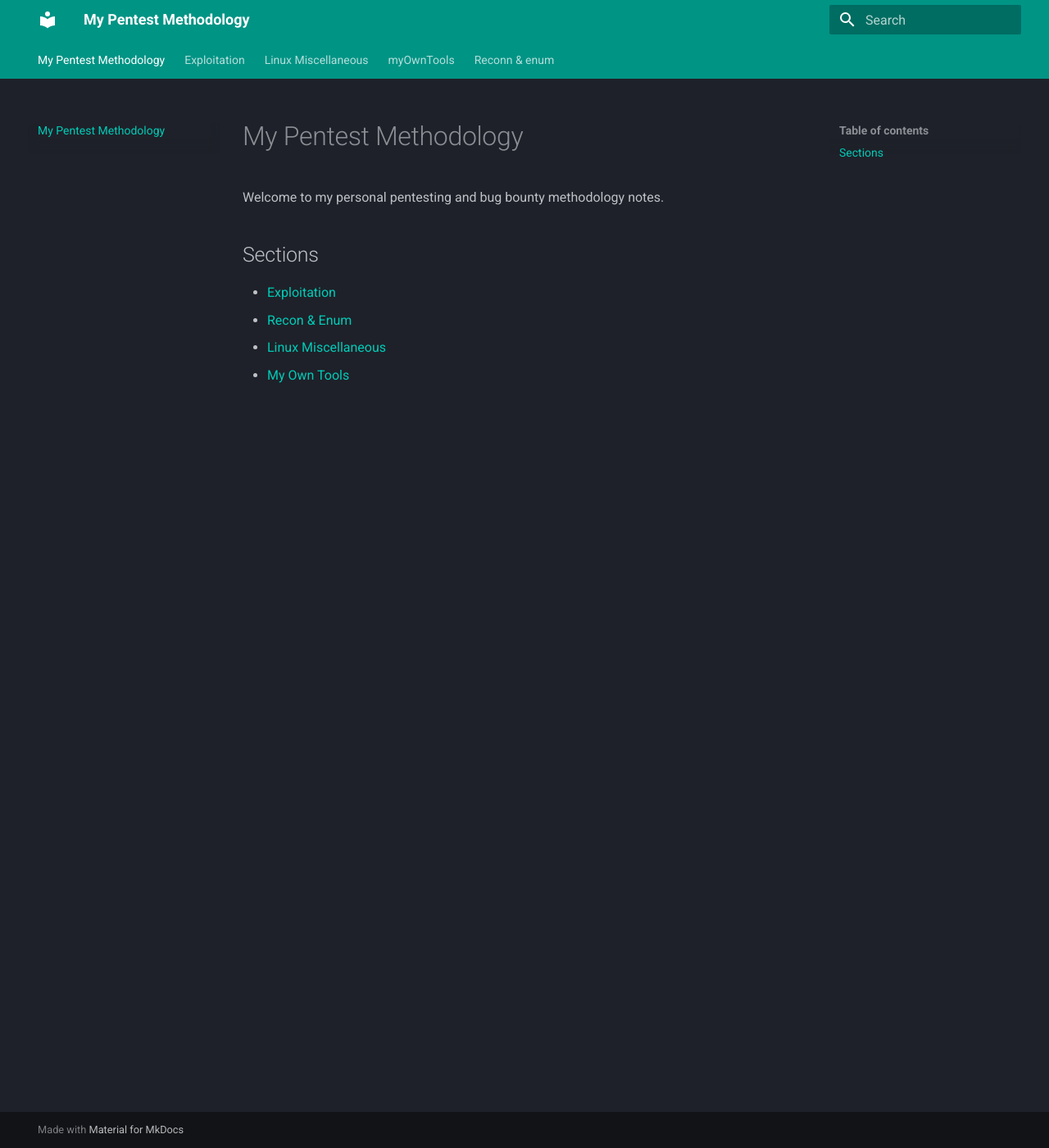
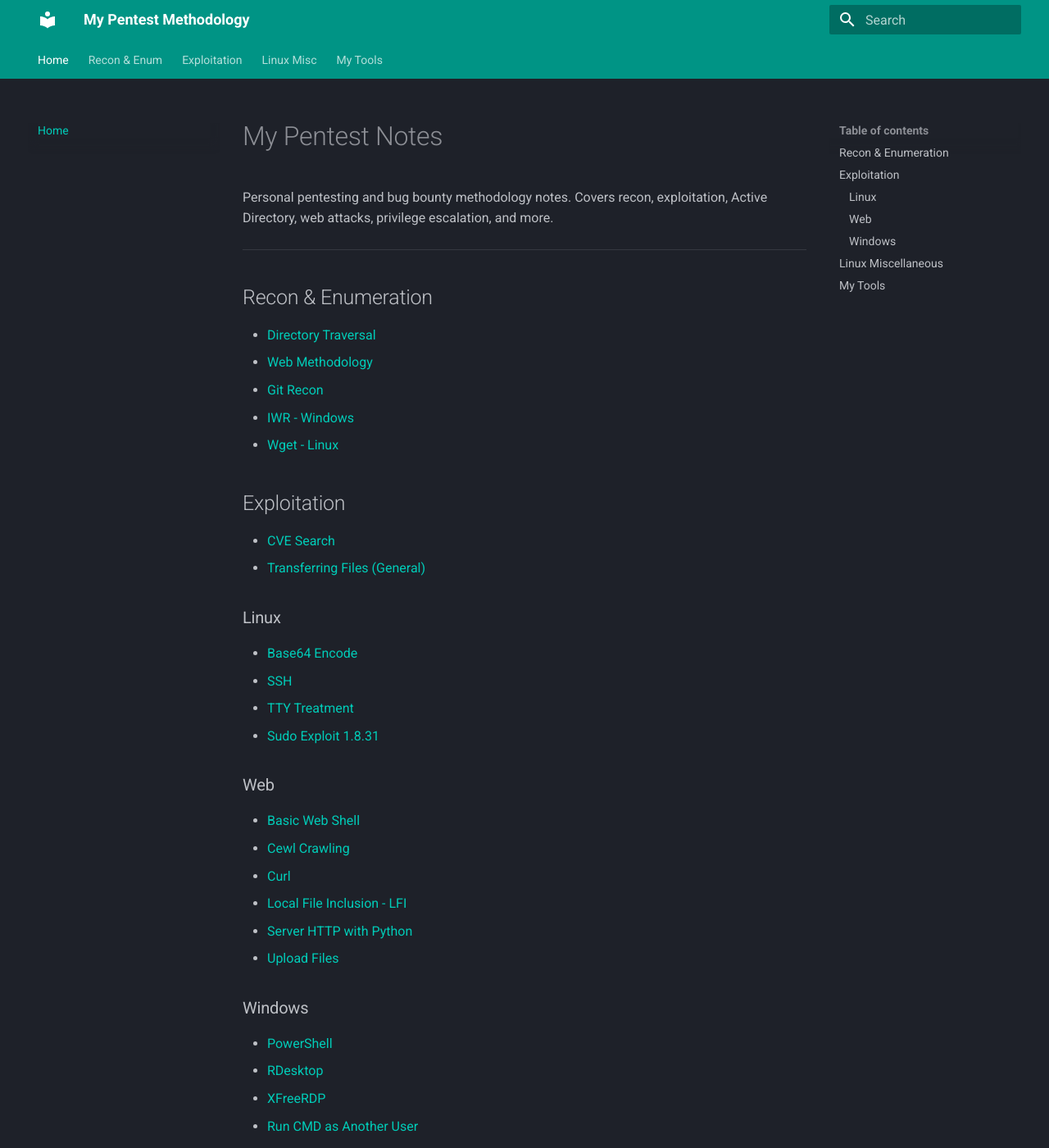
Before and after one commit to brojasl90/myMethodNotes, an MkDocs documentation site: the page built from docs/index.md, in a window 1280 px wide and 1400 px high. Shown: the whole window at 82% size. Built offline with MkDocs 1.6.1 and Material for MkDocs 9.7.7, drawn with Linux system fonts in a browser that asks for light colours; some of the changed text lies outside the part shown.

Commit message:
Fix index.md links to match actual structure

```diff
--- a/docs/index.md
+++ b/docs/index.md
@@ -1,10 +1,50 @@
-# My Pentest Methodology
+# My Pentest Notes
 
-Welcome to my personal pentesting and bug bounty methodology notes.
+Personal pentesting and bug bounty methodology notes. Covers recon, exploitation,
+Active Directory, web attacks, privilege escalation, and more.
 
-## Sections
+---
 
-- [Exploitation](Exploitation/)
-- [Recon & Enum](reconn & enum/)
-- [Linux Miscellaneous](Linux - Miscellaneous/)
-- [My Own Tools](myOwnTools/)
+## Recon & Enumeration
+- [Directory Traversal](reconn & enum/Directory Transversal.md)
+- [Web Methodology](reconn & enum/web methodology.md)
+- [Git Recon](reconn & enum/git.md)
+- [IWR - Windows](reconn & enum/iwr - windows.md)
+- [Wget - Linux](reconn & enum/wget - Linux.md)
+
+## Exploitation
+- [CVE Search](Exploitation/cve search.md)
+- [Transferring Files (General)](Exploitation/Transferring file from Windows machine to local Kali VM.md)
+
+### Linux
+- [Base64 Encode](Exploitation/Linux/base64 encode.md)
+- [SSH](Exploitation/Linux/ssh.md)
+- [TTY Treatment](Exploitation/Linux/TTY Treatment.md)
+- [Sudo Exploit 1.8.31](Exploitation/Linux/sudo exploit 1.8.31.md)
+
+### Web
+- [Basic Web Shell](Exploitation/web/basic webshell method.md)
+- [Cewl Crawling](Exploitation/web/cewl - crawling.md)
+- [Curl](Exploitation/web/curl.md)
+- [Local File Inclusion - LFI](Exploitation/web/Local File Inclusion - LFI.md)
+- [Server HTTP with Python](Exploitation/web/server http with python.md)
+- [Upload Files](Exploitation/web/Upload files.md)
+
+### Windows
+- [PowerShell](Exploitation/windows/powershell.md)
+- [RDesktop](Exploitation/windows/rdesktop.md)
+- [XFreeRDP](Exploitation/windows/xfreerdp.md)
+- [Run CMD as Another User](Exploitation/windows/run cmd as another user.md)
+- [Invoke-RunasCs](Exploitation/windows/Invoke-RunasCs.ps1.md)
+- [Transferring Files](Exploitation/windows/Transferring file from Windows machine to local Kali VM.md)
+
+## Linux Miscellaneous
+- [Background Jobs](Linux - Miscellaneous/Background Jobs.md)
+- [Shell Basics](Linux - Miscellaneous/Basics about shell and others.md)
+- [Obsidian Commands](Linux - Miscellaneous/Obsidian Commands.md)
+
+## My Tools
+- [Creating Functions in Kali](myOwnTools/s4v/creating function in kali.md)
+- [ExtractPorts](myOwnTools/s4v/extractPorts.md)
+- [HTB Explorer](myOwnTools/s4v/htbExplorer.md)
+- [Which System](myOwnTools/s4v/whichSystem.md)
--- a/mkdocs.yml
+++ b/mkdocs.yml
@@ -25,3 +25,43 @@ markdown_extensions:
   - admonition             # note/warning/tip boxes
   - toc:
       permalink: true
+
+nav:
+  - Home: index.md
+  - Recon & Enum:
+    - Directory Traversal: "reconn & enum/Directory Transversal.md"
+    - Web Methodology: "reconn & enum/web methodology.md"
+    - Git Recon: "reconn & enum/git.md"
+    - IWR Windows: "reconn & enum/iwr - windows.md"
+    - Wget Linux: "reconn & enum/wget - Linux.md"
+  - Exploitation:
+    - CVE Search: "Exploitation/cve search.md"
+    - Transferring Files: "Exploitation/Transferring file from Windows machine to local Kali VM.md"
+    - Linux:
+      - Base64 Encode: "Exploitation/Linux/base64 encode.md"
+      - SSH: "Exploitation/Linux/ssh.md"
+      - TTY Treatment: "Exploitation/Linux/TTY Treatment.md"
+      - Sudo Exploit: "Exploitation/Linux/sudo exploit 1.8.31.md"
+    - Web:
+      - Basic Web Shell: "Exploitation/web/basic webshell method.md"
+      - Cewl Crawling: "Exploitation/web/cewl - crawling.md"
+      - Curl: "Exploitation/web/curl.md"
+      - LFI: "Exploitation/web/Local File Inclusion - LFI.md"
+      - Server HTTP Python: "Exploitation/web/server http with python.md"
+      - Upload Files: "Exploitation/web/Upload files.md"
+    - Windows:
+      - PowerShell: "Exploitation/windows/powershell.md"
+      - RDesktop: "Exploitation/windows/rdesktop.md"
+      - XFreeRDP: "Exploitation/windows/xfreerdp.md"
+      - Run CMD as Another User: "Exploitation/windows/run cmd as another user.md"
+      - Invoke-RunasCs: "Exploitation/windows/Invoke-RunasCs.ps1.md"
+      - Transferring Files: "Exploitation/windows/Transferring file from Windows machine to local Kali VM.md"
+  - Linux Misc:
+    - Background Jobs: "Linux - Miscellaneous/Background Jobs.md"
+    - Shell Basics: "Linux - Miscellaneous/Basics about shell and others.md"
+    - Obsidian Commands: "Linux - Miscellaneous/Obsidian Commands.md"
+  - My Tools:
+    - Creating Functions: "myOwnTools/s4v/creating function in kali.md"
+    - ExtractPorts: "myOwnTools/s4v/extractPorts.md"
+    - HTB Explorer: "myOwnTools/s4v/htbExplorer.md"
+    - Which System: "myOwnTools/s4v/whichSystem.md"
```
